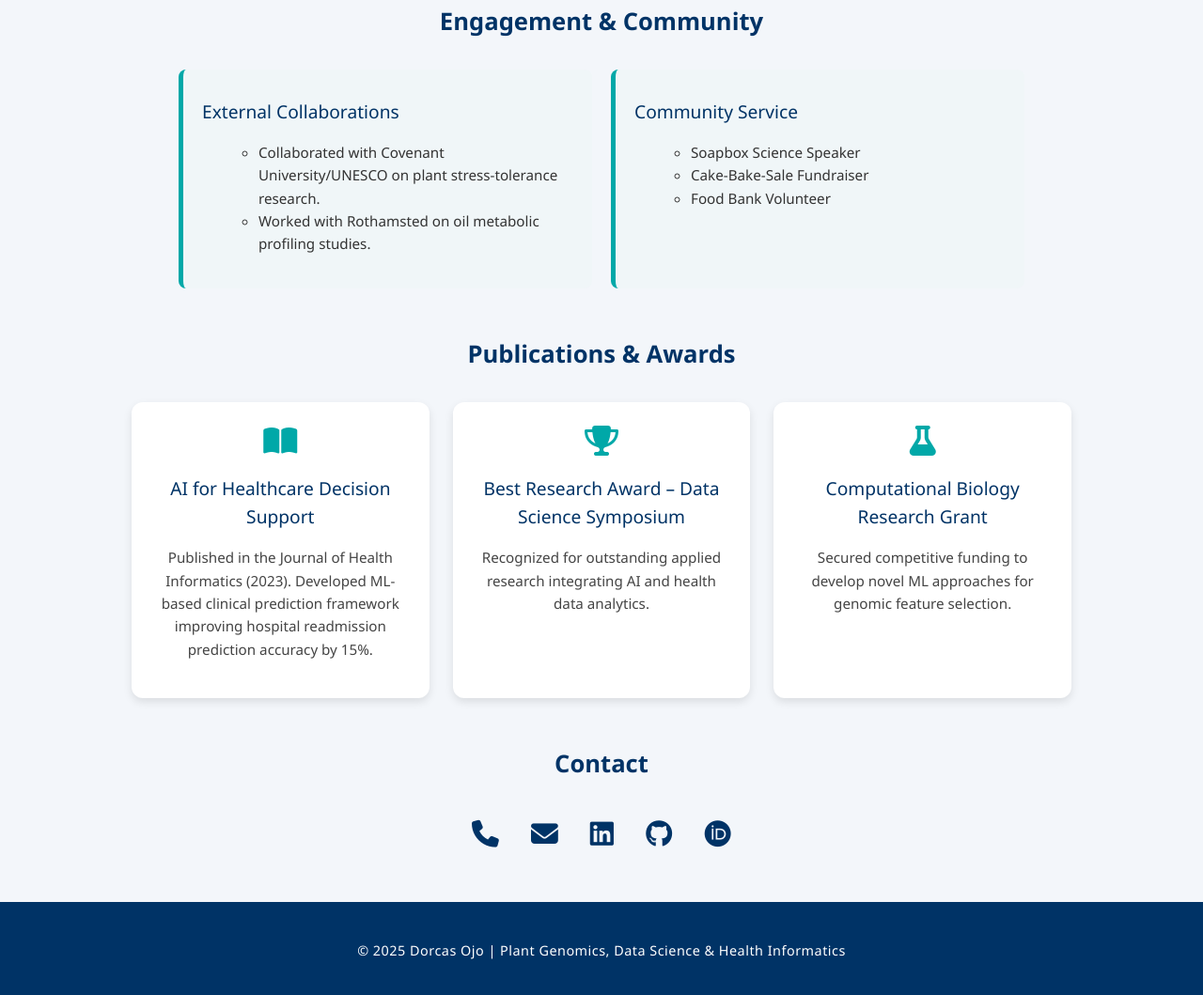
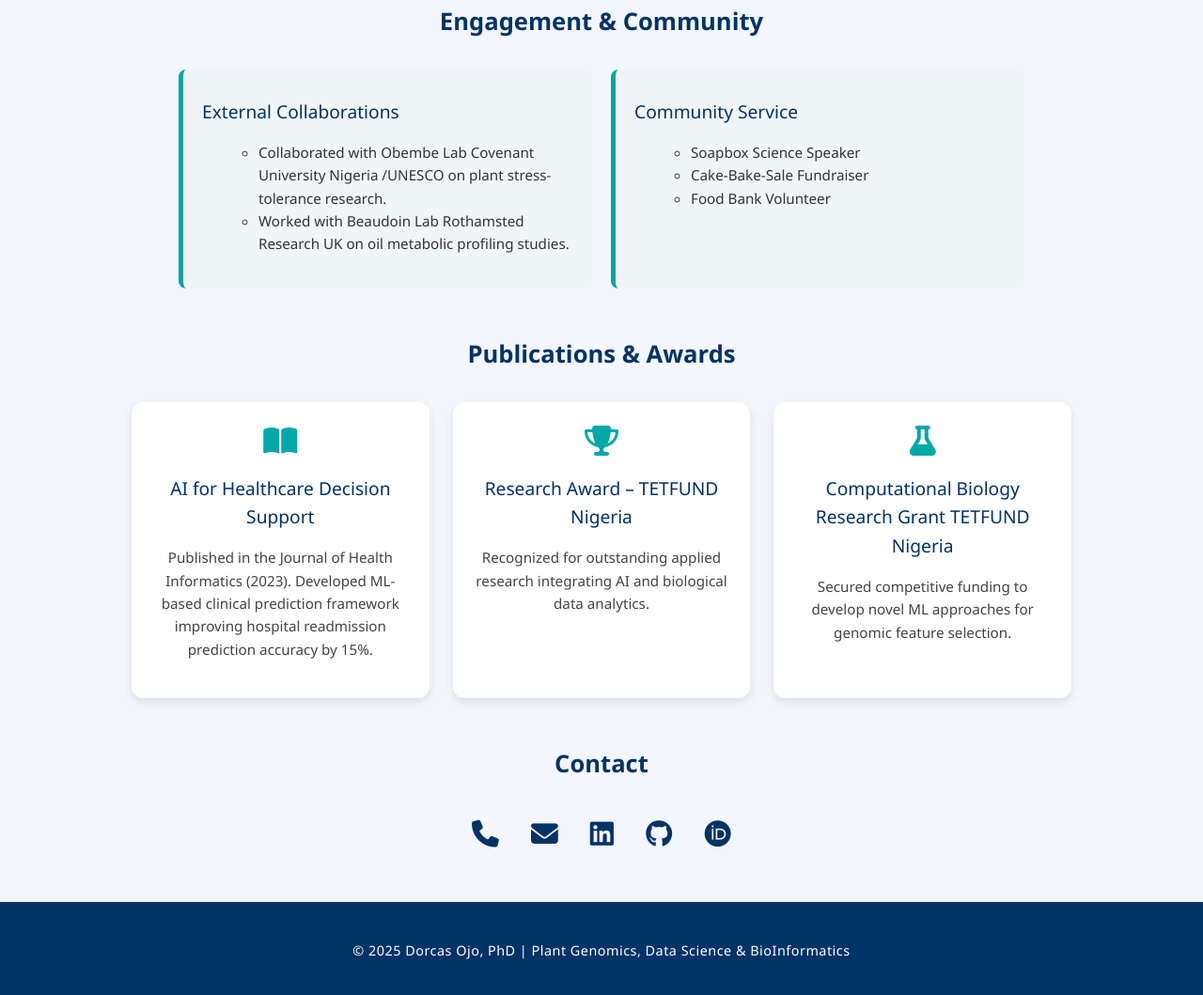
Before and after one commit to DorcasO/DorcasO.github.io, a plain HTML site: page index.html in a window 1280 px wide. Shown: the part 3735-4794 px from the top of the page at 94% size. Drawn offline with Linux system fonts and the light colour scheme.

Commit message:
Update bio text on home page

```diff
--- a/index.html
+++ b/index.html
@@ -218,7 +218,7 @@
   <ul class="pub-list">
     <li><em>“Manuscript in preparation.”</em></li>
     <li><a href="https://www.researchgate.net/profile/Dorcas-Ojo-3" target="_blank">Publications on ResearchGate</a></li>
-    <li><a href="https://www.scholar.google.com/citations?hl=en" target="_blank">Publications on Google Scholar</a></li>
+    <li><a href="https://scholar.google.com/citations?view_op=search_authors&hl=en&mauthors=label:plant_biology_science_education" target="_blank">Publications on Google Scholar</a></li>
     <li>Presented findings at BIFOR 2022 (University of Birmingham), EBNet ECR23 (University of Edinburgh), ASPB 2016 (Texas, USA).</li>
   </ul>
 </section>
@@ -232,8 +232,8 @@
     <div class="engage-card">
       <h3>External Collaborations</h3>
       <ul>
-        <li>Collaborated with Covenant University/UNESCO on plant stress-tolerance research.</li>
-        <li>Worked with Rothamsted on oil metabolic profiling studies.</li>
+        <li>Collaborated with Obembe Lab Covenant University Nigeria /UNESCO on plant stress-tolerance research.</li>
+        <li>Worked with Beaudoin Lab Rothamsted  Research UK on oil metabolic profiling studies.</li>
       </ul>
     </div>
     <div class="engage-card">
@@ -261,15 +261,15 @@
 
       <div class="pub-card">
         <i class="fa-solid fa-trophy"></i>
-        <h3>Best Research Award – Data Science Symposium</h3>
+        <h3>Research Award – TETFUND Nigeria</h3>
         <p>
-          Recognized for outstanding applied research integrating AI and health data analytics.
+          Recognized for outstanding applied research integrating AI and biological data analytics.
         </p>
       </div>
 
       <div class="pub-card">
         <i class="fa-solid fa-flask"></i>
-        <h3>Computational Biology Research Grant</h3>
+        <h3>Computational Biology Research Grant TETFUND Nigeria</h3>
         <p>
           Secured competitive funding to develop novel ML approaches for genomic feature selection.
         </p>
@@ -289,7 +289,7 @@
   </section>
 
   <footer>
-    <p>© 2025 Dorcas Ojo | Plant Genomics, Data Science & Health Informatics</p>
+    <p>© 2025 Dorcas Ojo, PhD | Plant Genomics, Data Science & BioInformatics</p>
   </footer>
 </body>
 </html>
```
